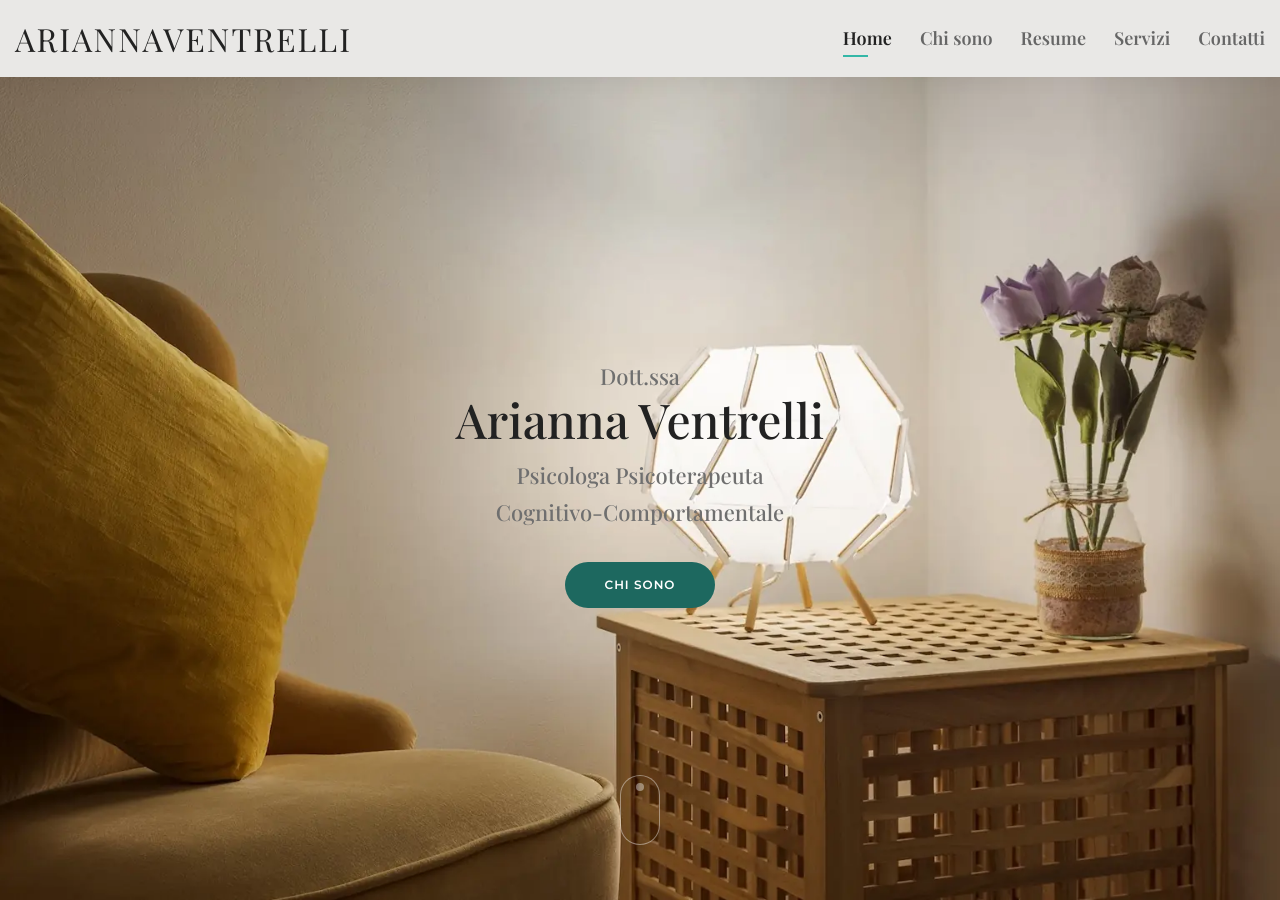
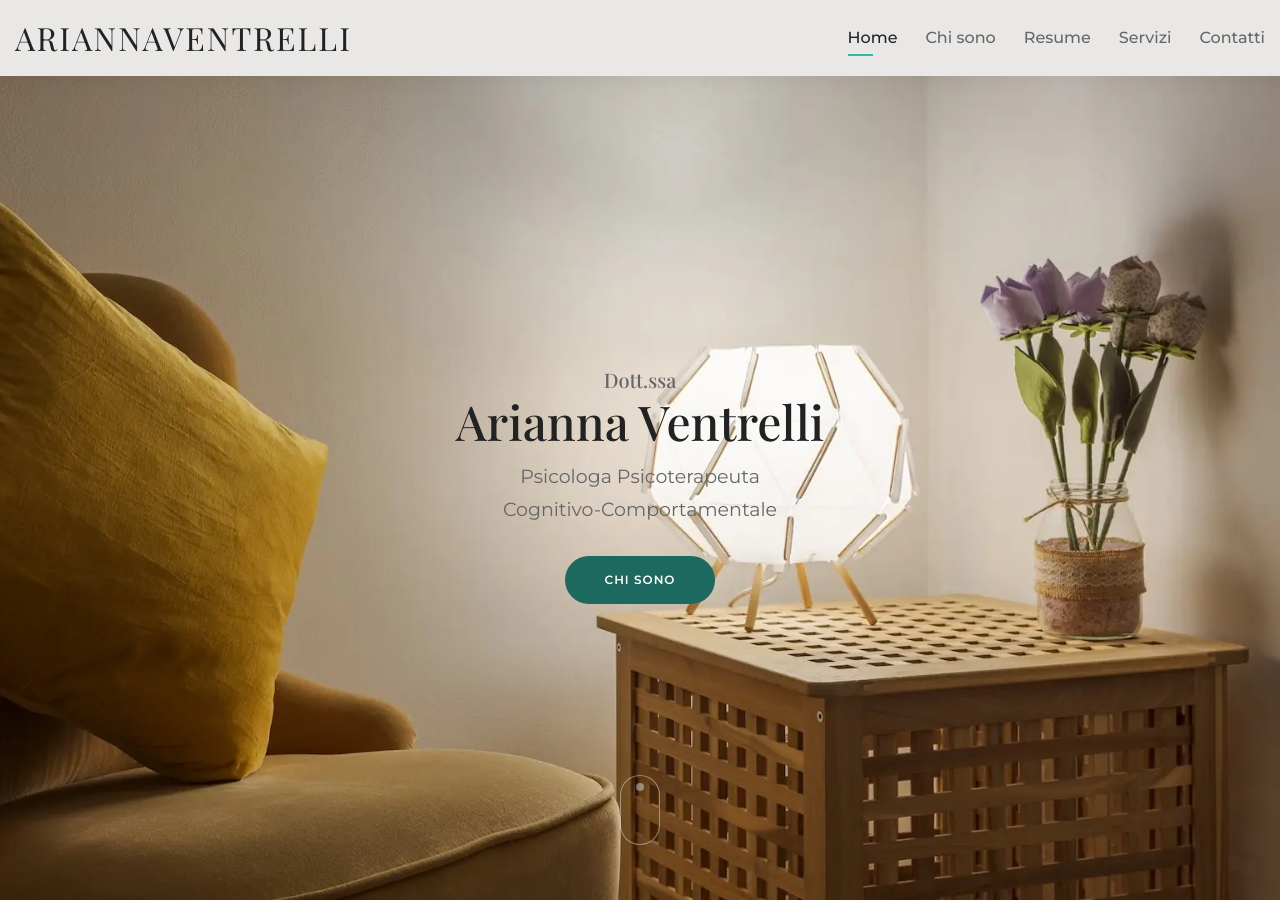
Before and after one commit to venari-psycho/venari-psycho.github.io, a Jekyll site: the page built from index.html, in a window 1280 px wide and 900 px high. Built offline with Jekyll 4.4.1, drawn with Linux system fonts in a browser that asks for light colours; some web fonts are replaced; some of the changed text lies outside the part shown.

Commit message:
Finish the typography refactor: the sans reads, the serif titles
Eight `PANIK WIP FONT REFACTOR` comments marked a refactor that had been
started and left half done. The reason it stalled is visible in the CSS: the
two families had their roles inverted.

Playfair Display carried `body`, so every paragraph, list and nav item was
set in it. Playfair is a display face: high stroke contrast, small x-height
against its caps, made to be looked at large rather than read at length. It
was also set at weight 500, slightly heavier than its text weight.
Montserrat, the sans, was declared as the global heading family by
`h1..h6` — a rule almost every heading then overrode back to Playfair.
Something was declared and the opposite applied.

Roles, inverted
- `body` is Montserrat at 400 with a 1.65 line height. Paragraphs, lists and
  nav items follow.
- `h1..h6` default to Playfair. The boundary between the families sits at
  section level: h1 and h2 are the site's voice and stay serif; from h3 down
  they are dense labels (service names, resume entries) and take the sans,
  which reads better at those sizes. That rule is now written in the CSS so
  it does not get "corrected" later.
- The hero keeps the serif for the name, the one display moment on the site.
  Its honorific stays in the same family: switching family inside a single
  heading is the amateur move.

Fluid scale
- `clamp()` on the hero name, section titles, resume titles and the logo.
  The hero used to jump from 48px to 28px at 992px and sat undersized
  between 992 and 1200. The two media-query overrides that patched this are
  gone.

Measure and wrapping
- `text-wrap: balance` on headings, `pretty` on paragraphs.
- Reading measure capped at 68ch. On "Chi sono" a line ran to roughly 85
  characters, past the point where the eye reliably finds the next line.

No new colour: the hero's greys move from `#6f6f6f` to the existing
`--ink-muted`, which also takes that text from 5.02:1 to 5.74:1.

Co-Authored-By: Claude Opus 5 <noreply@anthropic.com>

```diff
--- a/_data/version.yml
+++ b/_data/version.yml
@@ -1 +1 @@
-release: v2.22.1
+release: v2.23.0
--- a/assets/css/style.css
+++ b/assets/css/style.css
@@ -48,13 +48,29 @@
 # General
 --------------------------------------------------------------*/
 
-/* PANIK WIP FONT REFACTOR */
+/* Il sans legge, il serif titola. Playfair è un carattere da display:
+   alto contrasto di tratto e occhio piccolo, giusto per essere guardato
+   in grande, faticoso per la lettura continua. */
 body {
-  font-family: "Playfair Display", serif;
+  font-family: "Montserrat", sans-serif;
   font-optical-sizing: auto;
-  font-weight: 500;
+  font-weight: 400;
   font-style: normal;
+  line-height: 1.65;
   color: var(--ink-body);
+}
+
+/* La misura di lettura: oltre i ~70 caratteri l'occhio perde la riga.
+   Vale per il testo corrente, non per elenchi e griglie. */
+.about .content p,
+.section-title p,
+.notfound p {
+  max-width: 68ch;
+}
+
+.section-title p {
+  margin-left: auto;
+  margin-right: auto;
 }
 
 a {
@@ -66,11 +82,21 @@ a:hover {
   text-decoration: none;
 }
 
+/* I titoli: serif, e bilanciati per non lasciare righe orfane.
+   Il confine fra i due caratteri sta al livello di sezione: h1 e h2 sono
+   la voce del sito e restano serif; da h3 in giù sono etichette dense
+   (nomi dei servizi, voci del resume) e passano al sans, che a quelle
+   dimensioni si legge meglio. Le eccezioni sotto sono volute. */
 h1, h2, h3, h4, h5, h6 {
-  font-family: "Montserrat", sans-serif;
+  font-family: "Playfair Display", serif;
   font-optical-sizing: auto;
-  font-weight: 400;
+  font-weight: 500;
   font-style: normal;
+  text-wrap: balance;
+}
+
+p {
+  text-wrap: pretty;
 }
 
 #main {
@@ -175,10 +201,9 @@ h1, h2, h3, h4, h5, h6 {
   padding: 15px 0;
 }
 
-/* PANIK WIP FONT REFACTOR */
 #header .logo {
   font-family: "Playfair Display", serif;
-  font-size: 32px;
+  font-size: clamp(22px, 3.4vw, 32px);
   margin: 0;
   padding: 0;
   line-height: 1;
@@ -193,12 +218,6 @@ h1, h2, h3, h4, h5, h6 {
 
 #header .logo img {
   max-height: 40px;
-}
-
-@media (max-width: 992px) {
-  #header .logo {
-    font-size: 4.5vw;
-  }
 }
 
 /*--------------------------------------------------------------
@@ -221,15 +240,14 @@ h1, h2, h3, h4, h5, h6 {
   padding: 10px 0 10px 28px;
 }
 
-/* PANIK WIP FONT REFACTOR */
 .nav-menu a {
   display: block;
   position: relative;
   color: var(--ink-muted);
   transition: color 200ms var(--ease-out);
-  font-size: 18px;
-  font-family: "Playfair Display", serif;
-  font-weight: 600;
+  font-size: 16px;
+  font-family: "Montserrat", sans-serif;
+  font-weight: 500;
 }
 
 .nav-menu > ul > li > a:before {
@@ -387,16 +405,17 @@ h1, h2, h3, h4, h5, h6 {
   }
 }
 
-/* PANIK WIP FONT REFACTOR */
 .hero-name {
   margin: 0;
   text-align: center;
   font-family: "Playfair Display", serif;
   font-optical-sizing: auto;
-  font-size: 48px;
+  /* Scala fluida: prima passava di colpo da 48 a 28px ai 992px, e fra
+     992 e 1200 il titolo restava sproporzionato rispetto allo spazio. */
+  font-size: clamp(28px, 5vw, 48px);
   font-weight: 500;
   font-style: normal;
-  line-height: 56px;
+  line-height: 1.15;
   color: var(--ink);
 }
 
@@ -404,22 +423,21 @@ h1, h2, h3, h4, h5, h6 {
    ma va a capo e resta della dimensione della qualifica. */
 .hero-honorific {
   display: block;
-  font-size: 22px;
-  line-height: 1.3;
-  color: #6f6f6f;
+  font-size: clamp(15px, 1.9vw, 20px);
+  line-height: 1.4;
+  color: var(--ink-muted);
 }
 
-/* PANIK WIP FONT REFACTOR */
 .hero-role {
-  margin: 10px 0 0 0;
+  margin: 12px 0 0 0;
   text-align: center;
-  font-family: "Playfair Display", serif;
+  font-family: "Montserrat", sans-serif;
   font-optical-sizing: auto;
-  font-size: 22px;
-  font-weight: 500;
+  font-size: clamp(15px, 1.9vw, 19px);
+  font-weight: 400;
   font-style: normal;
   line-height: 1.7;
-  color: #6f6f6f;
+  color: var(--ink-muted);
 }
 
 #hero .btn-pill {
@@ -441,17 +459,6 @@ h1, h2, h3, h4, h5, h6 {
     top: 0;
     left: 0;
     right: 0;
-  }
-  .hero-name {
-    font-size: 28px;
-    line-height: 36px;
-  }
-  .hero-honorific,
-  .hero-role {
-    font-size: 18px;
-  }
-  .hero-role {
-    line-height: 1.6;
   }
 }
 
@@ -532,11 +539,10 @@ section.cookie-policy-section {
   padding-bottom: 30px;
 }
 
-/* PANIK WIP FONT REFACTOR */
 .section-title h1,
 .section-title h2 {
   font-family: "Playfair Display", serif;
-  font-size: 32px;
+  font-size: clamp(26px, 3.4vw, 32px);
   font-weight: bold;
   text-transform: uppercase;
   margin-bottom: 20px;
@@ -662,10 +668,9 @@ section.cookie-policy-section {
 # Resume
 --------------------------------------------------------------*/
 
-/* PANIK WIP FONT REFACTOR */
 .resume .resume-title {
   font-family: "Playfair Display", serif;
-  font-size: 26px;
+  font-size: clamp(22px, 2.6vw, 26px);
   font-weight: 400;
   margin-top: 20px;
   margin-bottom: 20px;
@@ -679,7 +684,6 @@ section.cookie-policy-section {
   position: relative;
 }
 
-/* PANIK WIP FONT REFACTOR */
 .resume .resume-item h3 {
   line-height: 18px;
   font-size: 18px;
```
